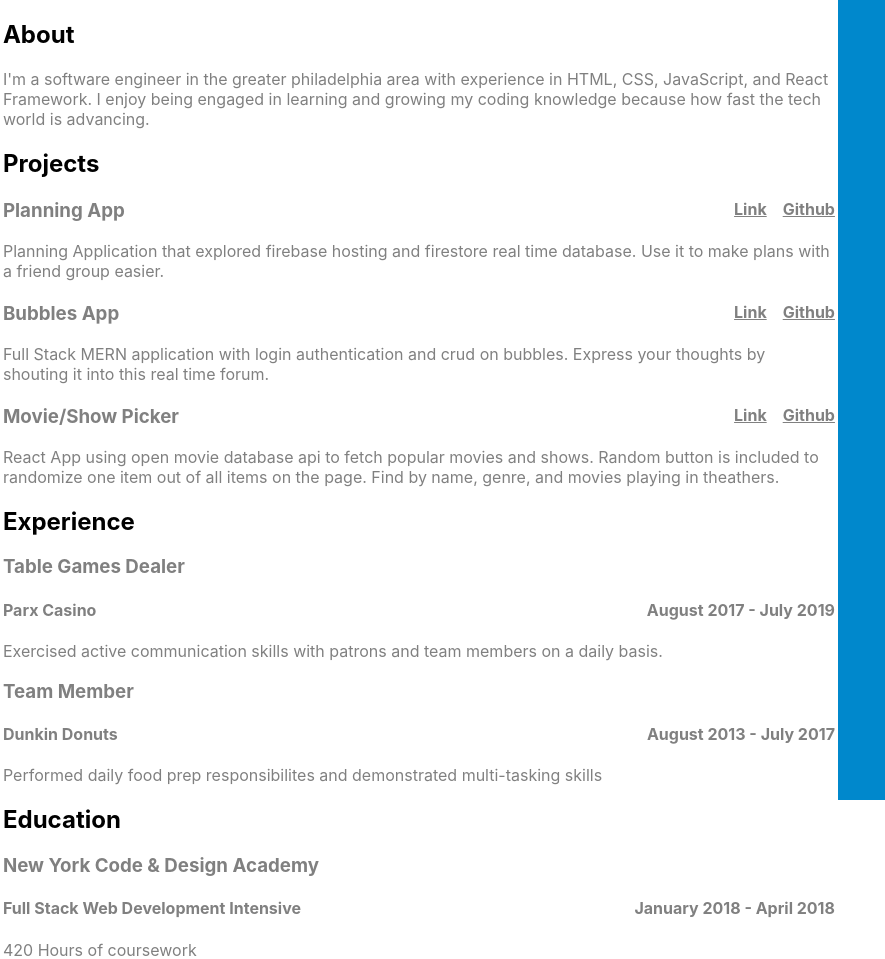
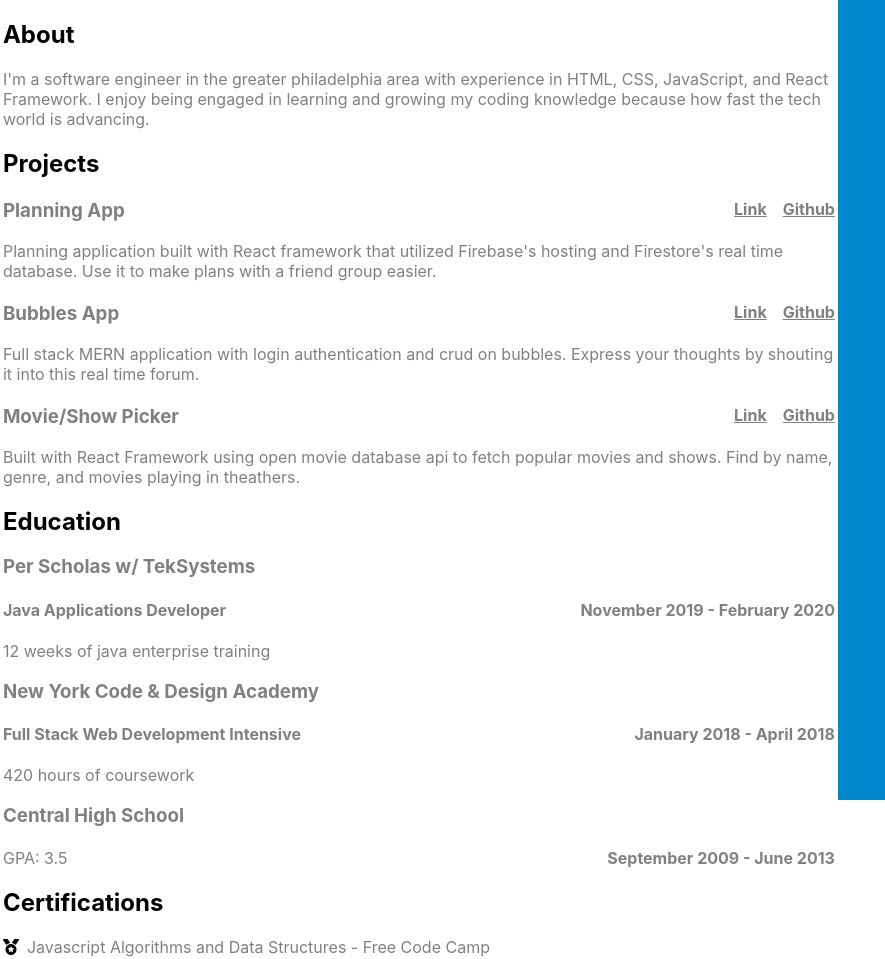
Before and after one commit to mhzhou95/mhzhou95.github.io, a plain HTML site: page index.html in a window 1280 px wide. Shown: the top 959 px of the page, 0-885 px from the left. Drawn offline with Linux system fonts and the light colour scheme.

Commit message:
restructured item order

```diff
--- a/index.html
+++ b/index.html
@@ -22,22 +22,38 @@
                     <h4><span><a href="https://to-do-list-dc520.firebaseapp.com/"> Link </a></span></h4>
                     <h3>Planning App</h3>
                     <p>
-                        Planning Application that explored firebase hosting and firestore real time database. Use it to make plans with a friend group easier.
+                        Planning application built with React framework that utilized Firebase's hosting and Firestore's real time database. Use it to make plans with a friend group easier.
                     </p>
                     <!--  -->
                     <h4><span><a href="https://github.com/mhzhou95/mern-stack-app"> Github </a></span></h4>
                     <h4><span><a href="https://shout-bubbles.herokuapp.com/"> Link </a></span></h4>
                     <h3>Bubbles App</h3>
                     <p>
-                        Full Stack MERN application with login authentication and crud on bubbles. Express your thoughts by shouting it into this real time forum.
+                        Full stack MERN application with login authentication and crud on bubbles. Express your thoughts by shouting it into this real time forum.
                     </p>
                     <!--  -->
                     <h4><span><a href="https://github.com/mhzhou95/WhatToWatchApp"> Github </a></span></h4>
                     <h4><span><a href="https://what-do-mz.herokuapp.com/"> Link </a></span></h4>
                     <h3>Movie/Show Picker</h3>
                     <p>
-                        React App using open movie database api to fetch popular movies and shows. Random button is included to randomize one item out of all items on the page. Find by name, genre, and movies playing in theathers.
+                        Built with React Framework using open movie database api to fetch popular movies and shows. Find by name, genre, and movies playing in theathers.
                     </p>
+                <!-- Education -->
+                <h2>Education</h2>
+                    <h3>Per Scholas w/ TekSystems</h3>
+                    <h4>Java Applications Developer <span>November 2019 - February 2020</span></h4>
+                    <p>12 weeks of java enterprise training </p>
+                    <!--  -->
+                    <h3>New York Code & Design Academy</h3>
+                    <h4>Full Stack Web Development Intensive <span>January 2018 - April 2018</span></h4>
+                    <p>420 hours of coursework</p>
+                    <!--  -->
+                    <h3>Central High School <h4><span>September 2009 - June 2013</span></h4></h3>
+                    <p>GPA: 3.5 </p>
+                <!-- Certifications -->
+                <h2>Certifications</h2>
+                    <p><i class="fas fa-medal"></i>Javascript Algorithms and Data Structures - Free Code Camp</p>
+                    <p><i class="fas fa-medal"></i>The Complete React Developer Course w Hooks and Redux - Udemy</p>
                 <!-- Experience -->
                 <h2>Experience</h2>
                     <h3>Table Games Dealer </h3>
@@ -47,14 +63,6 @@
                     <h3>Team Member </h3>
                     <h4>Dunkin Donuts <span>August 2013 - July 2017</span></h4>
                     <p>Performed daily food prep responsibilites and demonstrated multi-tasking skills</p>
-                <!-- Education -->
-                <h2>Education</h2>
-                    <h3>New York Code & Design Academy</h3>
-                    <h4>Full Stack Web Development Intensive <span>January 2018 - April 2018</span></h4>
-                    <p>420 Hours of coursework</p>
-
-                    <h3>Central High School <h4><span>September 2009 - June 2013</span></h4></h3>
-                    <p>GPA: 3.5 </p>
                 <!-- Interests -->
                 <h2>Interests</h2>
                 <p>Apart from being a web developer, I enjoy most of my time being inside but will ocasionally join in on social activites or events.
@@ -63,10 +71,7 @@
 
                 <p>New hobbies I'm trying to pick up are going to gym at regular intervals and learning how to cook food other than instant ramen.
                 </p>
-                <!-- Certifications -->
-                <h2>Certifications</h2>
-                <p><i class="fas fa-medal"></i>Javascript Algorithms and Data Structures - Free Code Camp</p>
-                <p><i class="fas fa-medal"></i>The Complete React Developer Course w Hooks and Redux - Udemy</p>
+                <br>
             </div>
             <div id="right_side">
                 <section class="center_text">
```
